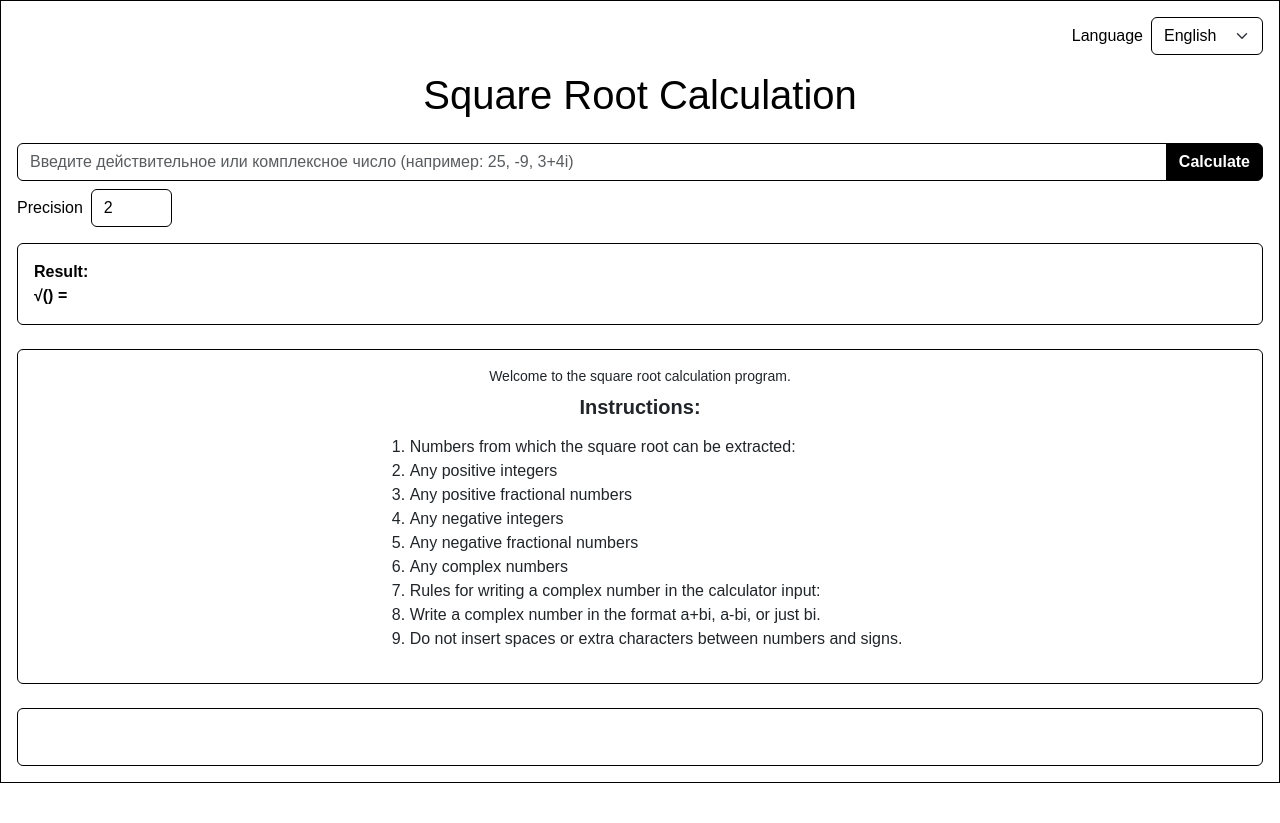
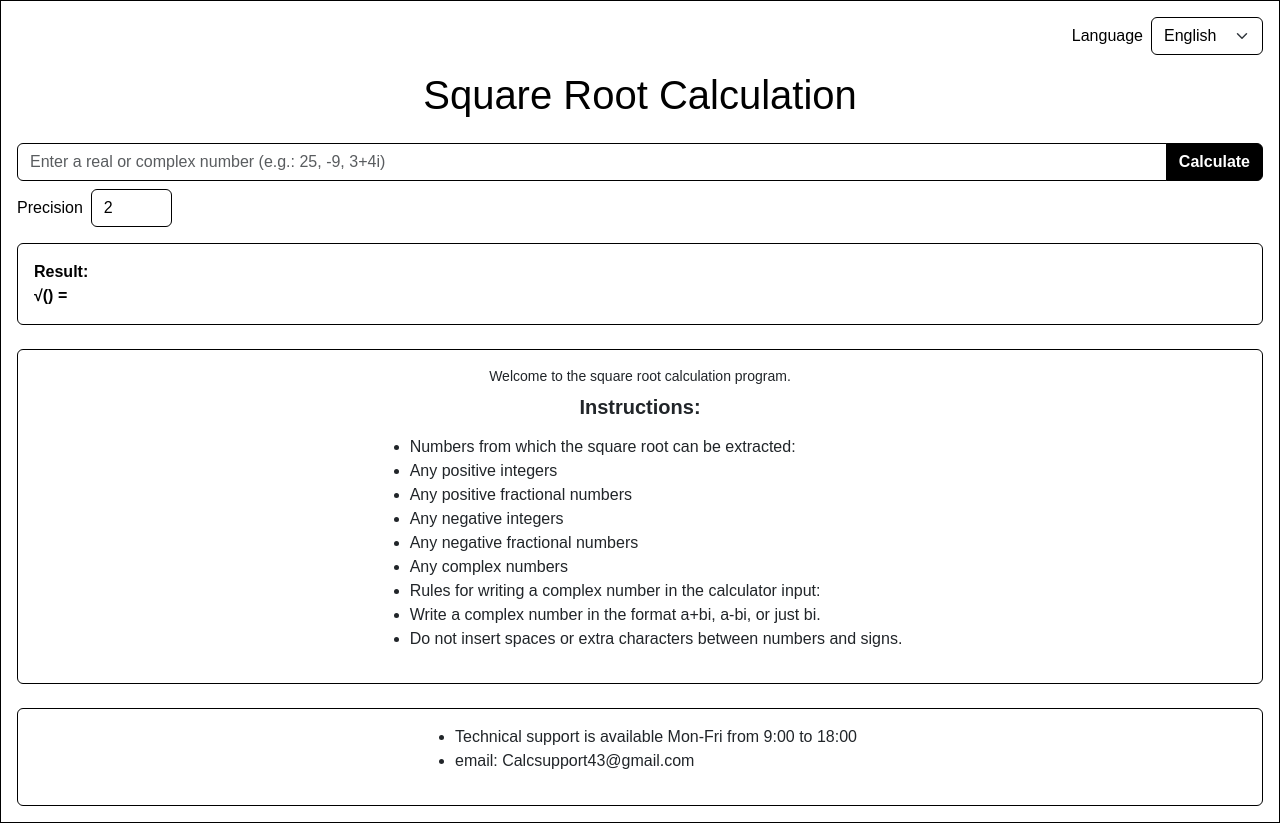
Before and after one commit to Arty318/SQRTWebsite, a FastAPI app: page / in a window 1280 px wide. Before the commit the page ends 783 px from the top, so only its background shows below. Run offline with FastAPI, Linux system fonts and the light colour scheme.

Commit message:
SQRTWebsite

```diff
--- a/templates/index.html
+++ b/templates/index.html
@@ -7,6 +7,14 @@
 
   <link href="https://cdn.jsdelivr.net/npm/bootstrap@5.3.3/dist/css/bootstrap.min.css" rel="stylesheet">
   <link href="/static/style.css" rel="stylesheet">
+    <style>
+        .support-info {
+        list-style-type: none;
+        padding: 0;
+        margin: 0;
+        }
+
+    </style>
 </head>
 <body data-theme="light">
   <div class="wrapper">
@@ -60,14 +68,14 @@
         <div class="card-body text-center">
           <p class="welcome-text mb-2" data-i18n="welcome_text"></p>
           <h5 class="instructions-title mb-3" data-i18n="instructions_title"></h5>
-          <ol class="text-start d-inline-block" data-i18n="instructions_list"></ol>
+          <ul class="text-start d-inline-block" data-i18n="instructions_list"></ul>
         </div>
       </div>
 
 
       <div class="card mt-4">
         <div class="card-body text-center">
-          <ol class="text-start d-inline-block" data-i18n="number_support"></ol>
+          <ul class="text-start d-inline-block" data-i18n="number_support"></ul>
         </div>
       </div>
     </main>
@@ -99,8 +107,12 @@
       "4) Любые дробные отрицательные числа",
       "5) Любые комплексные числа",
       "Правила написания комплексного числа в строку калькулятора:",
-      "Записывать комплексное число надо в формате a+bi, a-bi, либо просто bi.",
-      "Между числами и знаком нельзя ставить пробел или другие символы.",
+      "1) Записывать комплексное число надо в формате a+bi, a-bi, либо просто bi.",
+      "2) Между числами и знаком нельзя ставить пробел или другие символы.",
+    ],
+    number_support: [
+      "Техническая поддержка осуществляется в пн-пт с 9:00 до 18:00",
+      "email: Calcsupport43@gmail.com"
     ],
     precision_label: "Точность"
   },
@@ -128,6 +140,10 @@
       "Write a complex number in the format a+bi, a-bi, or just bi.",
       "Do not insert spaces or extra characters between numbers and signs.",
     ],
+    number_support: [
+      "Technical support is available Mon-Fri from 9:00 to 18:00",
+      "email: Calcsupport43@gmail.com"
+    ],
     precision_label: "Precision"
   },
   es: {
@@ -154,6 +170,10 @@
       "Escriba un número complejo en el formato a+bi, a-bi o solo bi.",
       "No use espacios ni caracteres adicionales entre números y signos.",
     ],
+    number_support: [
+      "El soporte técnico está disponible de lunes a viernes de 9:00 a 18:00",
+      "email: Calcsupport43@gmail.com"
+    ],
     precision_label: "Precisión"
   },
   zh: {
@@ -179,6 +199,11 @@
       "在计算器输入框中书写复数的规则:",
       "复数必须写成 a+bi、a-bi 或仅 bi 的形式。",
       "数字和符号之间不能有空格或其他字符。",
+      "虚部必须带系数（例如：2i，而不是仅 i）。"
+    ],
+    number_support: [
+      "技术支持时间：周一至周五 9:00-18:00",
+      "邮箱: Calcsupport43@gmail.com"
     ],
     precision_label: "精度"
   },
@@ -206,6 +231,10 @@
       "يجب كتابة العدد المركب بالصيغ a+bi أو a-bi أو فقط bi.",
       "لا تستخدم مسافات أو رموز إضافية بين الأرقام والعلامات.",
     ],
+    number_support: [
+      "يتوفر الدعم الفني من الاثنين إلى الجمعة من 9:00 حتى 18:00",
+      "البريد الإلكتروني: Calcsupport43@gmail.com"
+    ],
     precision_label: "الدقة"
   },
   fr: {
@@ -231,6 +260,10 @@
       "Règles pour écrire un nombre complexe dans le champ de la calculatrice :",
       "Écrire un nombre complexe au format a+bi, a-bi ou simplement bi.",
       "Ne mettez pas d'espaces ni de caractères supplémentaires entre les nombres et les signes.",
+    ],
+    number_support: [
+      "Le support technique est disponible du lundi au vendredi de 9h00 à 18h00",
+      "email: Calcsupport43@gmail.com"
     ],
     precision_label: "Précision"
   }
```
